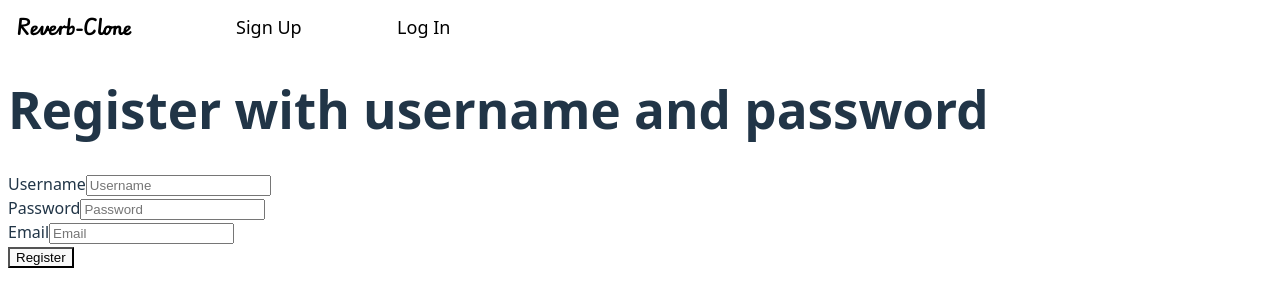
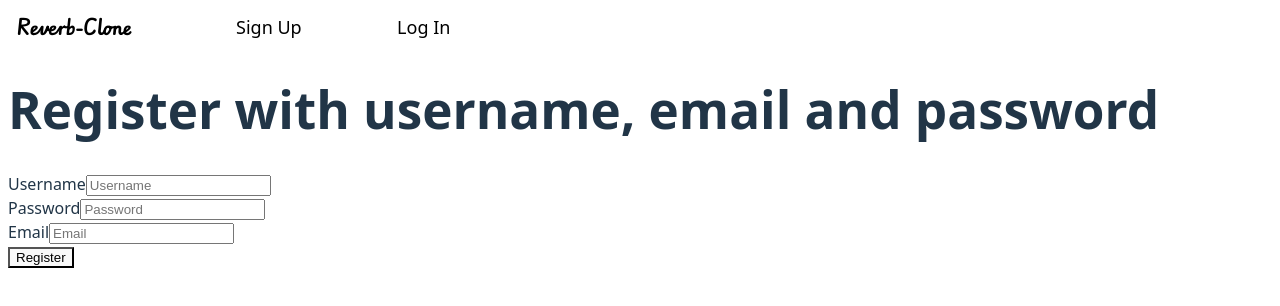
Before and after one commit to Juan-Ceballos/Reverb-Clone-FSW, a React (Vite) app in the folder frontend/: page /register in a window 1280 px wide. Shown: the top 306 px of the page. Built offline with nearby package versions, Linux system fonts and the light colour scheme.

Commit message:
correct routing changed text for register form

```diff
--- a/frontend/src/NavBar.jsx
+++ b/frontend/src/NavBar.jsx
@@ -5,8 +5,8 @@ const NavBar = () => {
 
     const navItems = [
         {name: 'Reverb-Clone', href:'/'},
-        {name: 'Sign Up', href:'/login'},
-        {name: 'Log In', href:'/register'}
+        {name: 'Sign Up', href:'/register'},
+        {name: 'Log In', href:'/login'}
     ]
 
     return (
--- a/frontend/src/RegisterForm.jsx
+++ b/frontend/src/RegisterForm.jsx
@@ -55,7 +55,7 @@ const RegisterForm = () => {
 
     return (
         <div>
-            <h1>Register with username and password</h1>
+            <h1>Register with username, email and password</h1>
             <div>
                 <label htmlFor="username" className='sr-only'>
                     Username
```
Also changed, not shown: frontend/src/App.css (line endings or trailing spaces).
